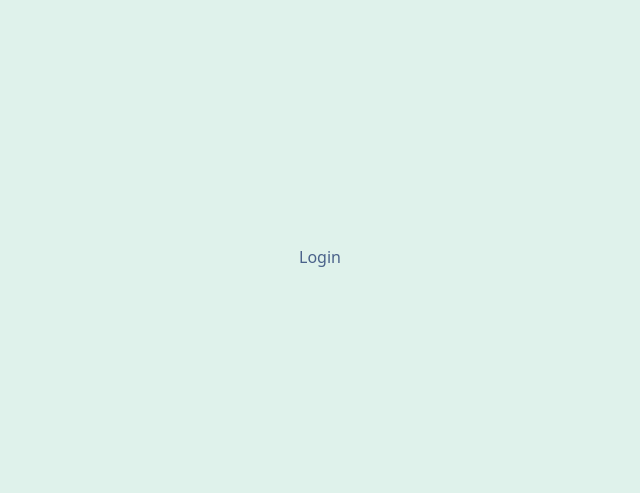
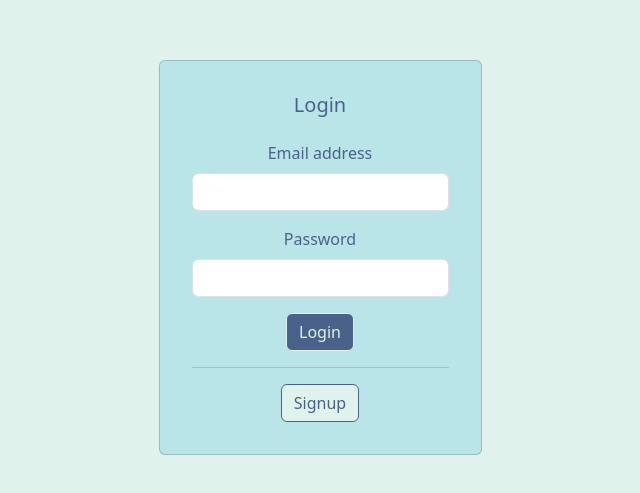
Before and after one commit to lajos-seyler/taskminder-frontend, a React (Vite) app: page /login in a window 1280 px wide. Shown: the part 143-636 px from the top of the page, without its empty margins (320-960 px from the left). Built offline with nearby package versions, Linux system fonts and the light colour scheme.

Commit message:
feat: add UI for Login page

```diff
--- /dev/null
+++ b/src/features/users/components/LoginForm.tsx
@@ -0,0 +1,47 @@
+import { Col, Form, Row } from "react-bootstrap";
+import { useNavigate } from "react-router-dom";
+import styled from "styled-components";
+
+import Button from "../../../ui/Button";
+
+const StyledLoginForm = styled(Form)`
+  padding: 1rem;
+`;
+
+function LoginForm() {
+  const navigate = useNavigate();
+
+  return (
+    <StyledLoginForm>
+      <Row>
+        <Col>
+          <Form.Group className="mb-3" controlId="email">
+            <Form.Label>Email address</Form.Label>
+            <Form.Control type="email" />
+          </Form.Group>
+        </Col>
+      </Row>
+      <Row>
+        <Col>
+          <Form.Group className="mb-3" controlId="password">
+            <Form.Label>Password</Form.Label>
+            <Form.Control type="password" />
+          </Form.Group>
+        </Col>
+      </Row>
+      <Button type="submit" variant="primary">
+        Login
+      </Button>
+      <hr />
+      <Button
+        type="button"
+        variant="secondary"
+        onClick={() => navigate("/register")}
+      >
+        Signup
+      </Button>
+    </StyledLoginForm>
+  );
+}
+
+export default LoginForm;
--- a/src/pages/Login.tsx
+++ b/src/pages/Login.tsx
@@ -1,5 +1,30 @@
+import { Card } from "react-bootstrap";
+import styled from "styled-components";
+
+import LoginForm from "../features/users/components/LoginForm";
+
+const StyledCard = styled(Card)`
+  text-align: center;
+  color: var(--dark-blue);
+  background-color: var(--light-cyan);
+  margin: 0.5rem;
+`;
+
+const StyledCardTitle = styled(Card.Title)`
+  padding: 1rem 1rem 0;
+`;
+
 function Login() {
-  return <>Login</>;
+  return (
+    <>
+      <StyledCard>
+        <Card.Body>
+          <StyledCardTitle>Login</StyledCardTitle>
+          <LoginForm />
+        </Card.Body>
+      </StyledCard>
+    </>
+  );
 }
 
 export default Login;
```
